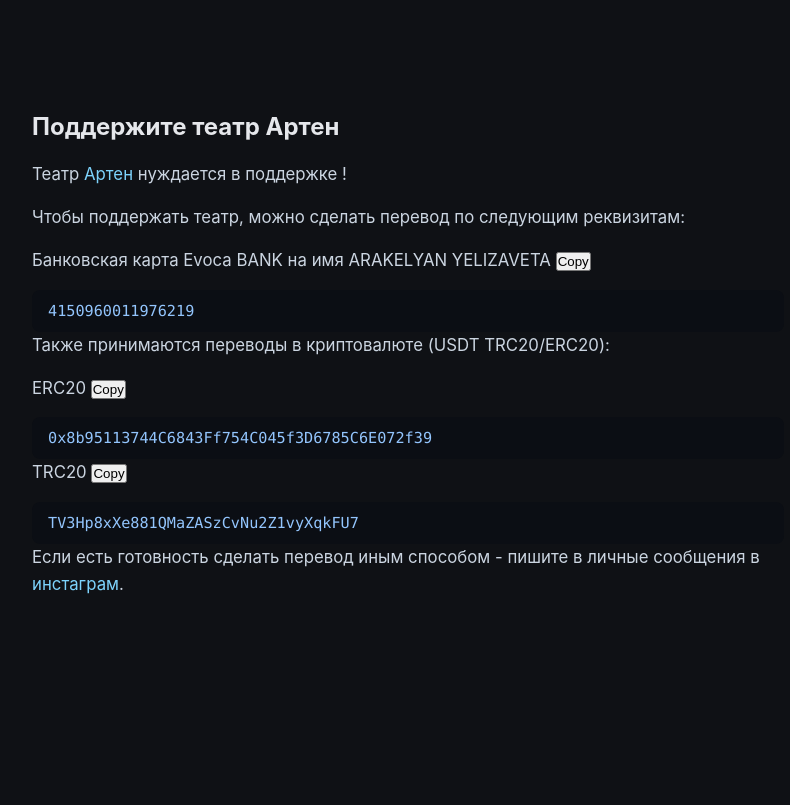
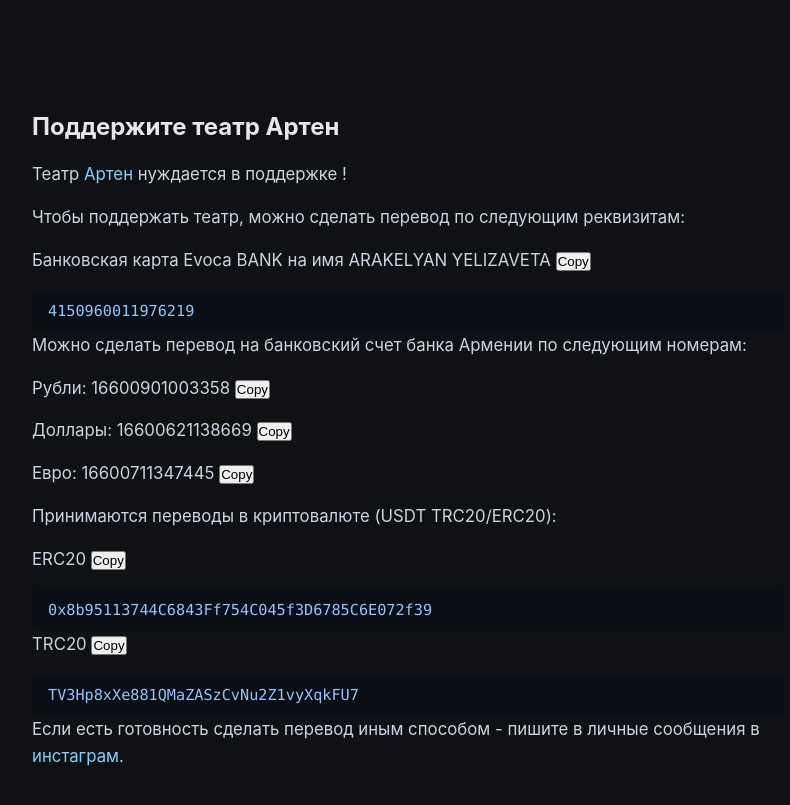
Before and after one commit to ispacex/ispacex.github.io, a Jekyll site: the page built from theatre/donate/index.md, in a window 1280 px wide. Shown: the top 805 px of the page, without its empty margins (232-1022 px from the left). Built offline with Jekyll 4.4.1, drawn with Linux system fonts in a browser that asks for light colours.

````diff
--- a/theatre/donate/index.md
+++ b/theatre/donate/index.md
@@ -13,7 +13,15 @@ layout: donate
 4150960011976219
 ```
 
-Также принимаются переводы в криптовалюте (USDT TRC20/ERC20):
+Можно сделать перевод на банковский счет банка Армении по следующим номерам:
+
+Рубли:   16600901003358 {% include copy.html id="16600901003358" %}
+
+Доллары: 16600621138669 {% include copy.html id="16600621138669" %}
+
+Евро:    16600711347445 {% include copy.html id="16600711347445" %}
+
+Принимаются переводы в криптовалюте (USDT TRC20/ERC20):
 
 ERC20 {% include copy_erc20.html %}
 
````
Also changed, not shown: _includes/head.html (added, +9 -0 lines), _layouts/donate.html (+11 -0 lines).
